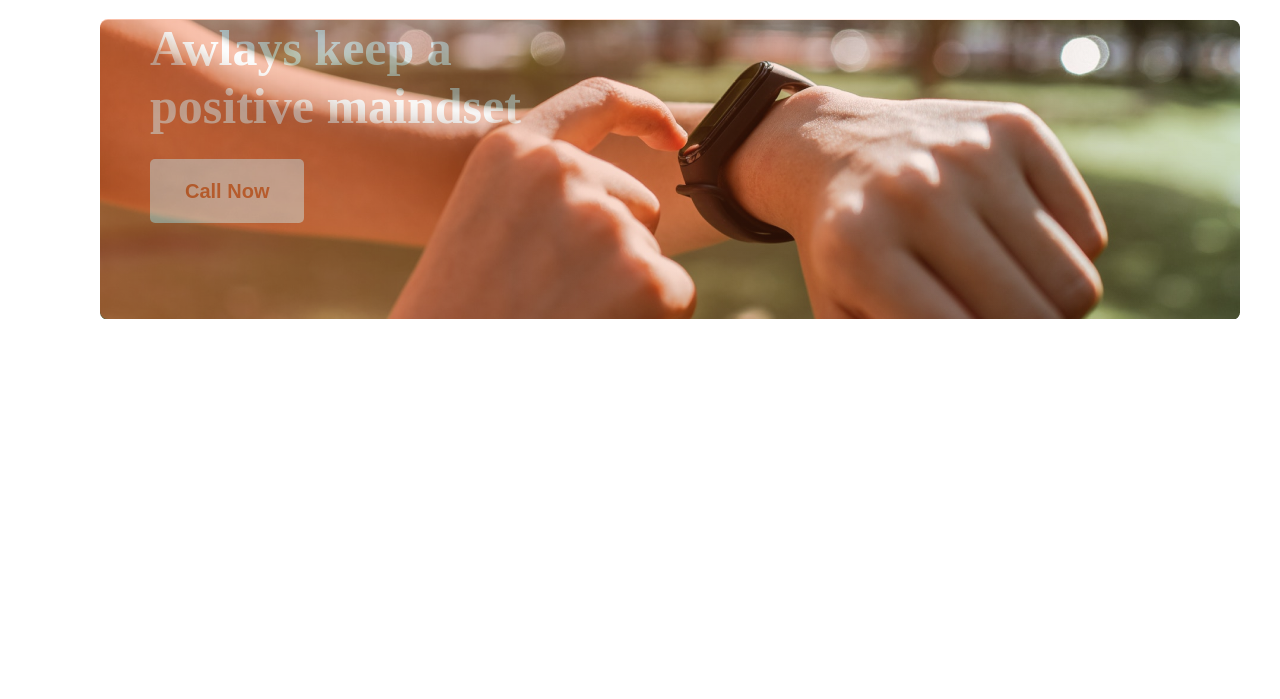
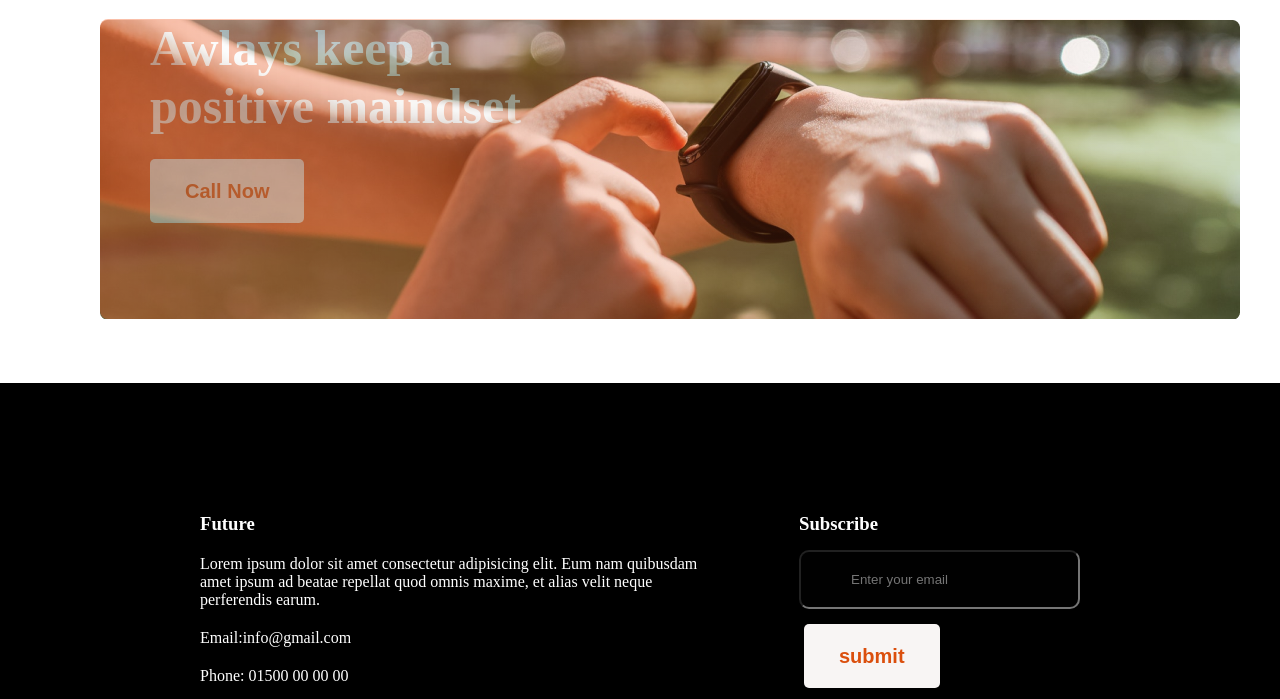
Before and after one commit to Rashadozzaman/my-first-project, a plain HTML site: page index.html in a window 1280 px wide. Shown: the part 2135-2834 px from the top of the page. Before the commit the page ends 2454 px from the top, so only its background shows below. Drawn offline with Linux system fonts and the light colour scheme; a web font is replaced by a local one.

Commit message:
footer section added

```diff
--- a/index.html
+++ b/index.html
@@ -72,13 +72,42 @@
              <div class="section-item">
                 <h2 class="section-sub-item">Awlays keep a positive maindset</h2>
                 <button class="btn-sec">Call Now</button>
-                <div class="color-overlay"></div>
-            </div>
+             </div>
             </div>
         </section>
     </main>
     <footer>
-
+        <section class="contact">
+        <div>
+            <h3 class="cont-titles">
+                Future
+            </h3>
+            <p class="cont-sub-title">
+                Lorem ipsum dolor sit amet consectetur adipisicing elit. Eum nam quibusdam amet ipsum ad beatae repellat quod omnis maxime, et alias velit neque perferendis earum.
+            </p>
+            <p class="cont-sub-p">
+                Email:info@gmail.com
+            </p>
+            <p class="cont-sub-p1">
+                Phone: 01500 00 00 00
+            </p>
+                <a href="">
+                    <img src="images/icons/fb.png" alt="">
+                </a>
+                <a href="">
+                    <img src="images/icons/twitter.png" alt="">
+                </a>
+                <a href="">
+                    <img src="images/icons/youtube.png" alt="">
+                </a>
+        </div>
+        <div>
+            <h3 class="con-sub
+            ">Subscribe</h3>
+            <input type="email" placeholder="Enter your email"> <br>
+            <input type="submit" value="submit">
+        </div>
+        </section>
     </footer>
 </body>
 </html>
--- a/styles/first.css
+++ b/styles/first.css
@@ -104,3 +104,56 @@
     border-radius: 8px;
     opacity: .4;
 }
+
+/* footer section  */
+.contact {
+    margin: 64px 0;
+    margin-bottom: 0;
+    display: flex;
+    gap: 100px;
+    background: black;
+    color: white;
+    padding: 130px 200px;
+}
+.contact input{
+    margin-bottom: 15px;
+}
+.con-sub{
+    padding-bottom: 15px;
+}
+.con-sub .submit{
+    border-radius: 5px;
+    background: #f8f5f4;
+}
+input[type=email]{
+    background: rgba(48, 46, 46, 0.034);
+    color: white;
+    border-radius: 10px 10px;
+    padding: 20px 50px;
+}
+input[type=submit]{
+    color: rgb(219, 79, 13);
+    font-weight: 700;
+    font-size: 20px;
+    border: 0;
+    padding: 18px 35px;
+    height: 64px;
+    border-radius: 5px;
+    background: #f8f5f4;
+    margin-left: 5px;
+}
+.cont-titles{
+    padding-bottom: 20px;
+}
+.cont-sub-title{
+    padding-bottom: 20px;
+}
+.cont-sub-p{
+    padding-bottom: 20px;
+}
+.cont-sub-p1{
+    padding-bottom: 20px;
+}
+.contact a{
+    text-decoration: none;
+}
```
